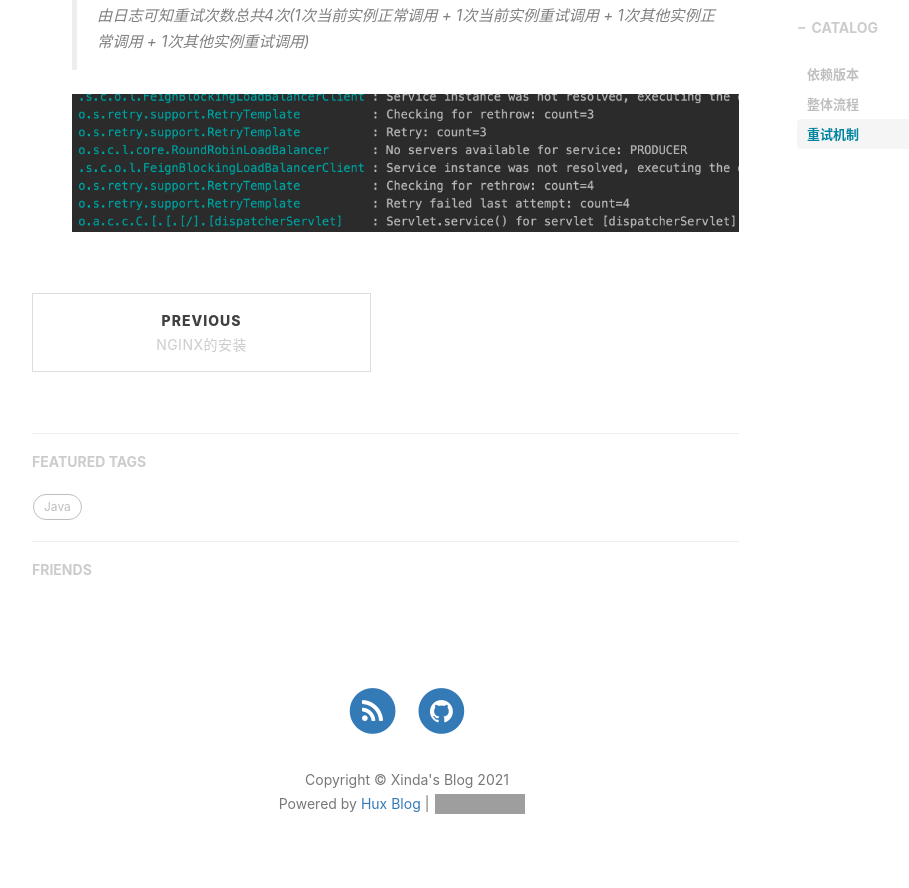
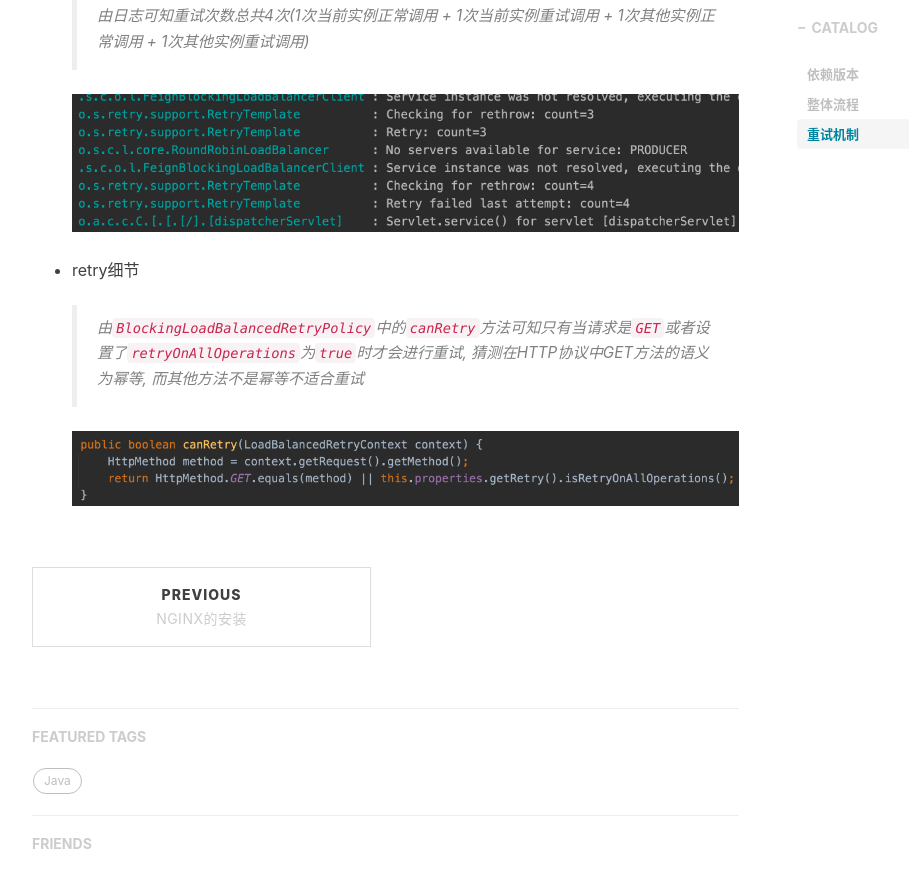
Before and after one commit to xdshent/xdshent.github.io, a Jekyll site: the page built from _posts/2021-08-04-OpenFeign启动以及调用流程.md, in a window 1280 px wide and 900 px high, scrolled down 2538 px. Shown: the top 888 px of the window, without its empty margins (233-1142 px from the left). Built offline with Jekyll 4.4.1, drawn with Linux system fonts in a browser that asks for light colours; nearby versions of some CDN libraries; comment, search, counter and statistics services are not loaded; grey boxes are pictures that could not be loaded.

Commit message:
fix: 内容添加

```diff
--- a/_posts/2021-08-04-OpenFeign启动以及调用流程.md
+++ b/_posts/2021-08-04-OpenFeign启动以及调用流程.md
@@ -64,3 +64,9 @@ tags:
   > 由日志可知重试次数总共4次(1次当前实例正常调用 + 1次当前实例重试调用 + 1次其他实例正常调用 + 1次其他实例重试调用)
 
   ![重试次数日志](/img/assets/spring-cloud/open-feign/retry-log.png)
+
+* retry细节
+
+  > 由`BlockingLoadBalancedRetryPolicy`中的`canRetry`方法可知只有当请求是`GET`或者设置了`retryOnAllOperations`为`true`时才会进行重试, 猜测在HTTP协议中GET方法的语义为幂等, 而其他方法不是幂等不适合重试
+
+  ![retry细节](/img/assets/spring-cloud/open-feign/can-retry.png)
```
Also changed, not shown: img/assets/spring-cloud/open-feign/can-retry.png (added).
